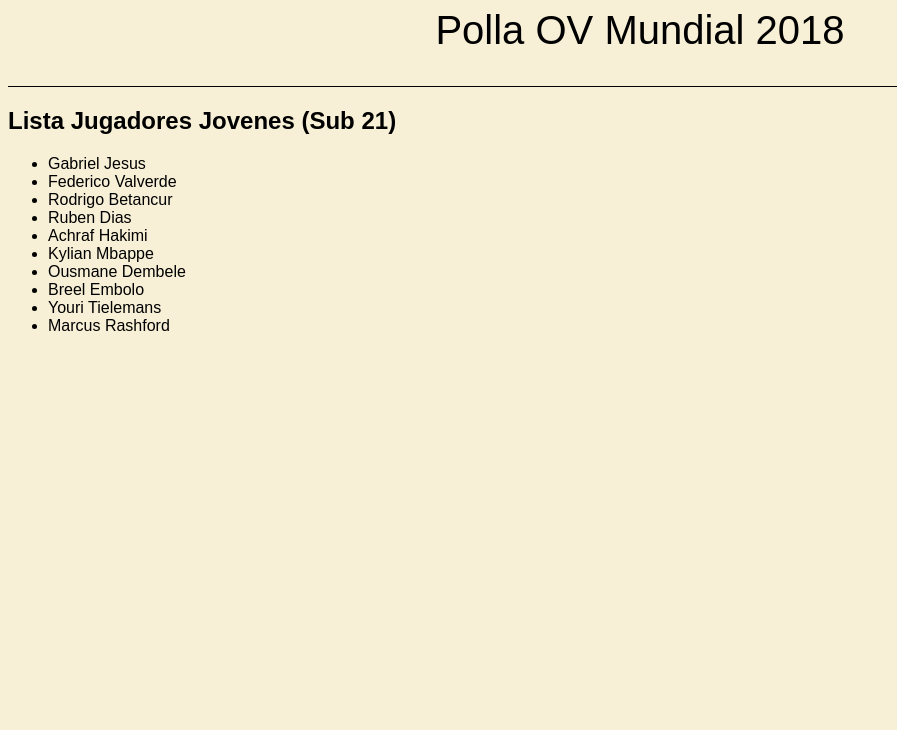
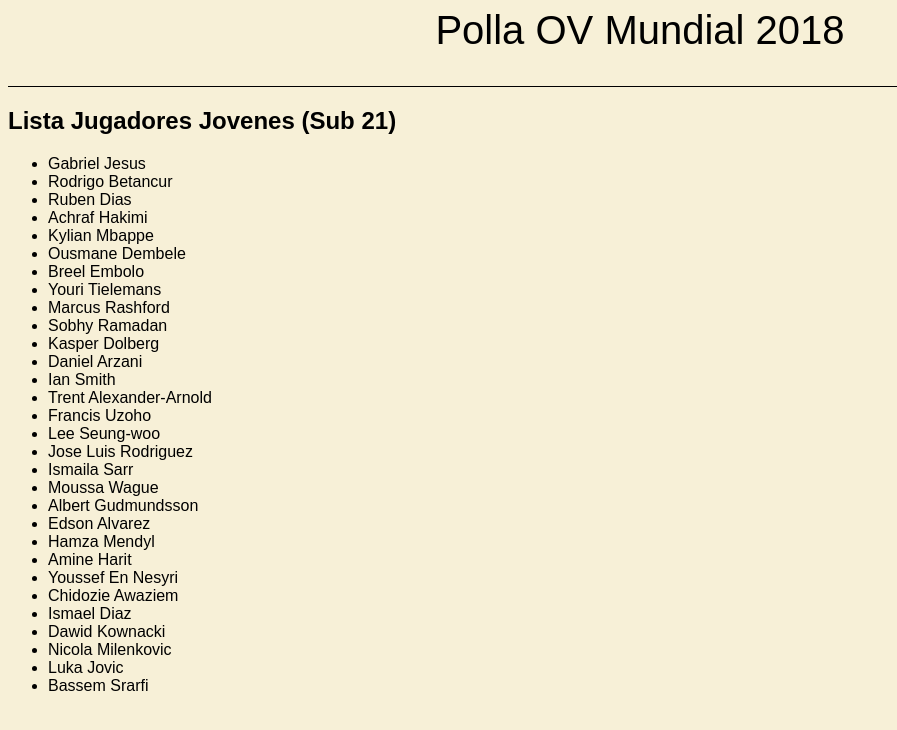
Before and after one commit to deosmaignacio/polla2018, a plain HTML site: page listajovenes.html in a window 1280 px wide. Shown: the whole page, without its empty margins (0-897 px from the left). Drawn offline with Linux system fonts and the light colour scheme.

Commit message:
jugadores jovenes

```diff
--- a/listajovenes.html
+++ b/listajovenes.html
@@ -15,8 +15,8 @@
 
 <h2>Lista Jugadores Jovenes (Sub 21)</h2>
 <ul>
+
   <li>Gabriel Jesus</li>
-  <li>Federico Valverde</li>
   <li>Rodrigo Betancur</li>
   <li>Ruben Dias</li>
   <li>Achraf Hakimi</li>
@@ -25,6 +25,27 @@
   <li>Breel Embolo</li>
   <li>Youri Tielemans</li>
   <li>Marcus Rashford</li>
+  <li>Sobhy Ramadan</li>
+  <li>Kasper Dolberg</li>
+  <li>Daniel Arzani</li>
+  <li>Ian Smith</li>
+  <li>Trent Alexander-Arnold</li>
+  <li>Francis Uzoho</li>
+  <li>Lee Seung-woo</li>
+  <li>Jose Luis Rodriguez</li>
+  <li>Ismaila Sarr</li>
+  <li>Moussa Wague</li>
+  <li>Albert Gudmundsson</li>
+  <li>Edson Alvarez</li>
+  <li>Hamza Mendyl</li>
+  <li>Amine Harit</li>
+  <li>Youssef En Nesyri</li>
+  <li>Chidozie Awaziem</li>
+  <li>Ismael Diaz</li>
+  <li>Dawid Kownacki</li>
+  <li>Nicola Milenkovic</li>
+  <li>Luka Jovic</li>
+  <li>Bassem Srarfi</li>
 </ul>
 </div>
 </html>
```
Also changed, not shown: predicciones.js (+2 -2 lines).
